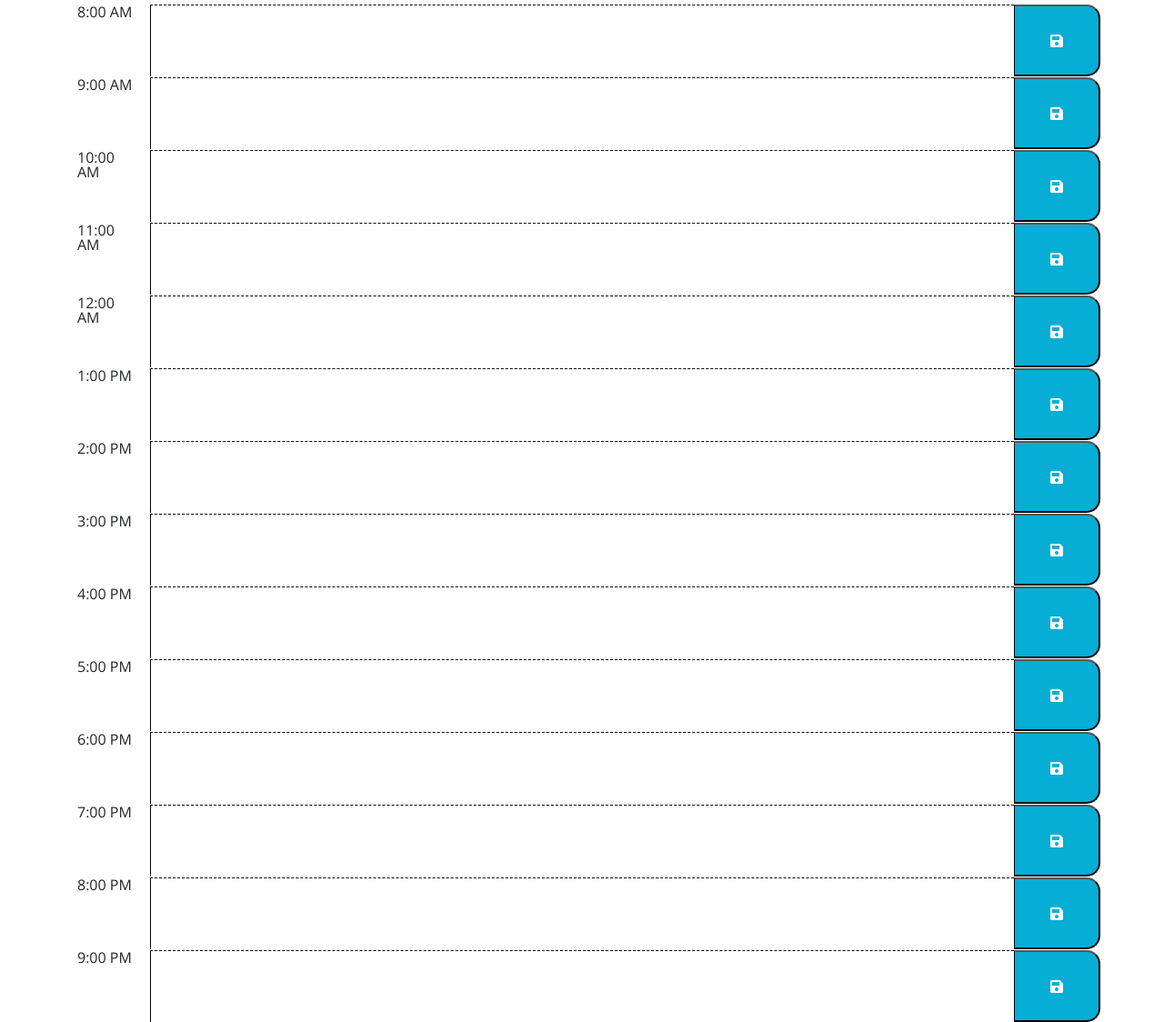
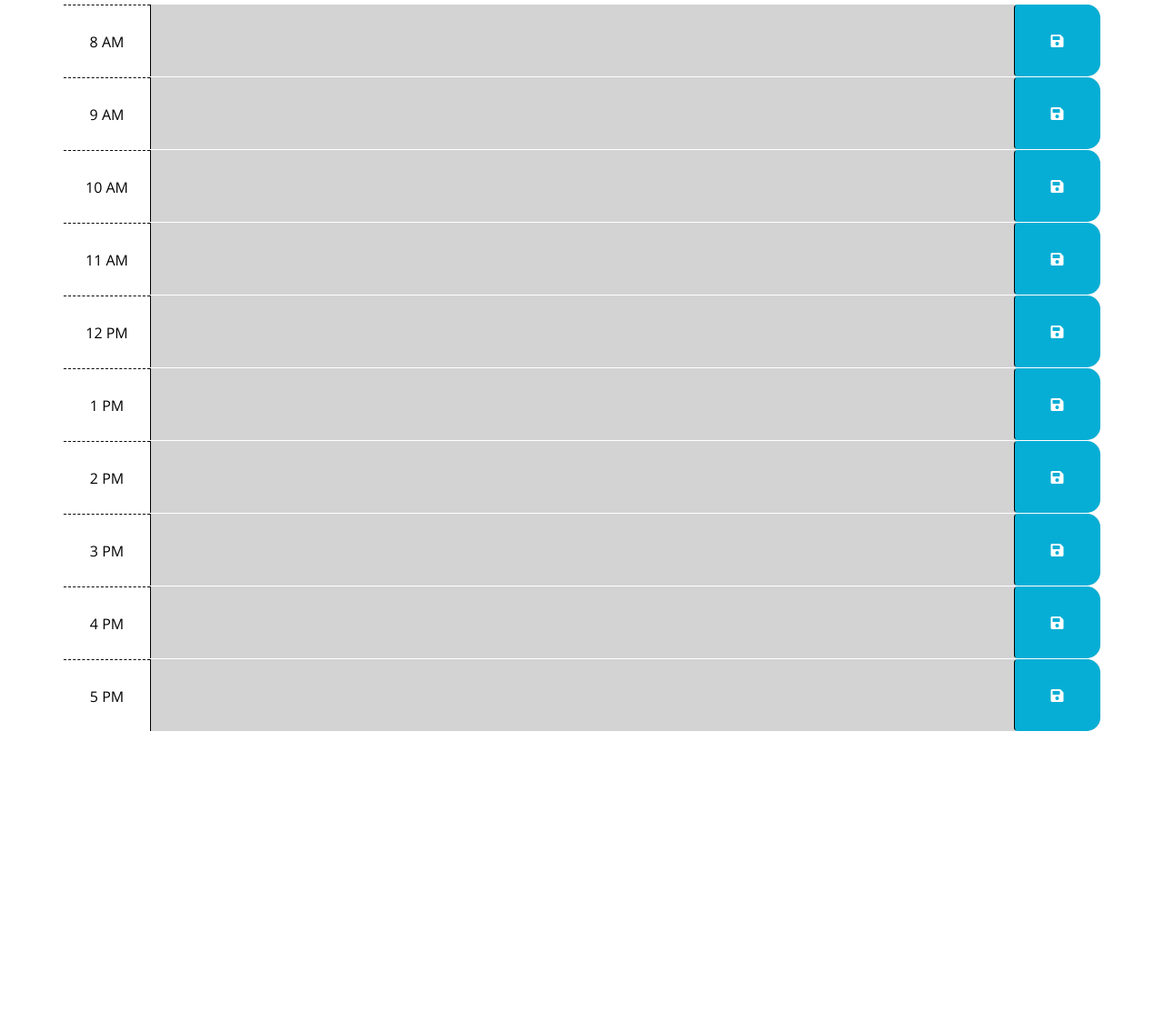
Before and after one commit to kelebetengida/Workday-Calander-, a plain HTML site: page index.html in a window 1280 px wide. Shown: the part 332-1456 px from the top of the page at 91% size. After the commit the page ends 1136 px from the top, so only its background shows below. Drawn offline with nearby package versions, Linux system fonts and the light colour scheme.

Commit message:
Update index.html

```diff
--- a/index.html
+++ b/index.html
@@ -1,116 +1,125 @@
 <!DOCTYPE html>
 <html lang="en">
+
 <head>
 	<meta charset="UTF-8" />
 	<meta name="viewport" content="width=device-width, initial-scale=1.0" />
 	<meta http-equiv="X-UA-Compatible" content="ie=edge" />
-    <link
-      rel="stylesheet"
-      href="https://stackpath.bootstrapcdn.com/bootstrap/4.3.1/css/bootstrap.min.css"
-    />
-
-    <link
-      href="https://fonts.googleapis.com/css2?family=Krona+One&family=Pacifico&family=Roboto:wght@700&display=swap"
-      rel="stylesheet"
-    />
-
-    <link
-      rel="stylesheet"
-      href="https://use.fontawesome.com/releases/v5.8.1/css/all.css"
-      integrity="sha384-50oBUHEmvpQ+1lW4y57PTFmhCaXp0ML5d60M1M7uH2+nqUivzIebhndOJK28anvf"
-      crossorigin="anonymous"
-    />
-    <link
-      href="https://fonts.googleapis.com/css?family=Open+Sans&display=swap"
-      rel="stylesheet"
-    />
-    <link rel="stylesheet" href="./Assets/css/style.css" />
-    <title>Work Day Scheduler</title>
+	<link rel="stylesheet" href="https://stackpath.bootstrapcdn.com/bootstrap/4.3.1/css/bootstrap.min.css" />
+	<link rel="stylesheet" href="https://use.fontawesome.com/releases/v5.8.1/css/all.css"
+		integrity="sha384-50oBUHEmvpQ+1lW4y57PTFmhCaXp0ML5d60M1M7uH2+nqUivzIebhndOJK28anvf" crossorigin="anonymous" />
+	<link href="https://fonts.googleapis.com/css?family=Open+Sans&display=swap" rel="stylesheet" />
+	<link rel="stylesheet" href="./assets/css/style.css" />
+	<title>Work Day Scheduler - Challenge 5: Third-Party APIs </title>
 </head>
 
 <body>
+	<!-- Header -->
 	<header class="jumbotron">
 		<h1 class="display-3">Work Day Scheduler</h1>
 		<p class="lead">A simple calendar app for scheduling your work day</p>
 		<p id="currentDay" class="lead"></p>
 	</header>
-    <!-- Timeblocks go here -->
+
 	<div class="container">
-      <div class="row" >
-        <div class="col-md-1">8:00 AM</div>
-        <textarea class="hour col-md-10"> </textarea>
-        <button class="saveBtn col-md-1" id='8'><i class="fas fa-save"></i></button>
+
+		<!-- Timeblocks start here -->
+
+		<div id="hour8" class="row time-block">
+            <div class="col-md-1 hour">
+                8 AM
             </div>
-      <div class="row" >
-        <div class="col-md-1">9:00 AM</div>
-        <textarea class="hour col-md-10"> </textarea>
-        <button class="saveBtn col-md-1" id='9'><i class="fas fa-save"></i></button>
-      </div>
-      <div class="row" >
-        <div class="col-md-1">10:00 AM</div>
-        <textarea class="hour col-md-10"> </textarea>
-        <button class="saveBtn col-md-1" id='10'><i class="fas fa-save"></i></button>
-      </div>
-      <div class="row" >
-        <div class="col-md-1">11:00 AM</div>
-        <textarea class="hour col-md-10"> </textarea>
-        <button class="saveBtn col-md-1" id='11'><i class="fas fa-save"></i></button>
-      </div>
-      <div class="row" >
-        <div class="col-md-1">12:00 AM</div>
-        <textarea class="hour col-md-10"> </textarea>
-        <button class="saveBtn col-md-1" id='12'><i class="fas fa-save"></i></button>
-      </div>
-      <div class="row" >
-        <div class="col-md-1">1:00 PM</div>
-        <textarea class="hour col-md-10"> </textarea>
-        <button class="saveBtn col-md-1" id='1'><i class="fas fa-save"></i></button>
-      </div>
-      <div class="row" >
-        <div class="col-md-1">2:00 PM</div>
-        <textarea class="hour col-md-10"> </textarea>
-        <button class="saveBtn col-md-1" id='2'><i class="fas fa-save"></i></button>
-      </div>
-      <div class="row" >
-        <div class="col-md-1">3:00 PM</div>
-        <textarea class="hour col-md-10"> </textarea>
-        <button class="saveBtn col-md-1" id='3'><i class="fas fa-save"></i></button>
-      </div>
-      <div class="row" >
-        <div class="col-md-1">4:00 PM</div>
-        <textarea class="hour col-md-10"> </textarea>
-        <button class="saveBtn col-md-1" id='4'><i class="fas fa-save"></i></button>
-      </div>
-      <div class="row" >
-        <div class="col-md-1">5:00 PM</div>
-        <textarea class="hour col-md-10"> </textarea>
-        <button class="saveBtn col-md-1" id='5'><i class="fas fa-save"></i></button>
-      </div>
-      <div class="row" >
-        <div class="col-md-1">6:00 PM</div>
-        <textarea class="hour col-md-10"> </textarea>
-        <button class="saveBtn col-md-1" id='6'><i class="fas fa-save"></i></button>
+            <textarea class="col-md-10 description">
+            </textarea>
+            <button class="btn saveBtn col-md-1"><i class="fas fa-save"></i></button>
         </div>
 
-      <div class="row" >
-        <div class="col-md-1">7:00 PM</div>
-        <textarea class="hour col-md-10"> </textarea>
-        <button class="saveBtn col-md-1" id='7'><i class="fas fa-save"></i></button>
+		<div id="hour9" class="row time-block">
+            <div class="col-md-1 hour">
+                9 AM
             </div>
-      <div class="row" >
-        <div class="col-md-1">8:00 PM</div>
-        <textarea class="hour col-md-10"> </textarea>
-        <button class="saveBtn col-md-1" id='8'><i class="fas fa-save"></i></button>
-      </div>
-      <div class="row" >
-        <div class="col-md-1">9:00 PM</div>
-        <textarea class="hour col-md-10"> </textarea>
-        <button class="saveBtn col-md-1" id='9'><i class="fas fa-save"></i></button>
-      </div>
+            <textarea class="col-md-10 description">
+            </textarea>
+            <button class="btn saveBtn col-md-1"><i class="fas fa-save"></i></button>
         </div>
 
-    <script src="https://cdnjs.cloudflare.com/ajax/libs/jquery/3.2.1/jquery.min.js"></script>
+		<div id="hour10" class="row time-block">
+            <div class="col-md-1 hour">
+                10 AM
+            </div>
+            <textarea class="col-md-10 description">
+            </textarea>
+            <button class="btn saveBtn col-md-1"><i class="fas fa-save"></i></button>
+        </div>
+
+		<div id="hour10=1" class="row time-block">
+            <div class="col-md-1 hour">
+                11 AM
+            </div>
+            <textarea class="col-md-10 description">
+            </textarea>
+            <button class="btn saveBtn col-md-1"><i class="fas fa-save"></i></button>
+        </div>
+
+		<div id="hour12" class="row time-block">
+            <div class="col-md-1 hour">
+                12 PM
+            </div>
+            <textarea class="col-md-10 description">
+            </textarea>
+            <button class="btn saveBtn col-md-1"><i class="fas fa-save"></i></button>
+        </div>
+
+		<div id="hour13" class="row time-block">
+            <div class="col-md-1 hour">
+                1 PM
+            </div>
+            <textarea class="col-md-10 description">
+            </textarea>
+            <button class="btn saveBtn col-md-1"><i class="fas fa-save"></i></button>
+        </div>
+
+		<div id="hour14" class="row time-block">
+            <div class="col-md-1 hour">
+                2 PM
+            </div>
+            <textarea class="col-md-10 description">
+            </textarea>
+            <button class="btn saveBtn col-md-1"><i class="fas fa-save"></i></button>
+        </div>
+
+		<div id="hour15" class="row time-block">
+            <div class="col-md-1 hour">
+                3 PM
+            </div>
+            <textarea class="col-md-10 description">
+            </textarea>
+            <button class="btn saveBtn col-md-1"><i class="fas fa-save"></i></button>
+        </div>
+
+		<div id="hour16" class="row time-block">
+            <div class="col-md-1 hour">
+                4 PM
+            </div>
+            <textarea class="col-md-10 description">
+            </textarea>
+            <button class="btn saveBtn col-md-1"><i class="fas fa-save"></i></button>
+        </div>
+
+		<div id="hour17" class="row time-block">
+            <div class="col-md-1 hour">
+                5 PM
+            </div>
+            <textarea class="col-md-10 description">
+            </textarea>
+            <button class="btn saveBtn col-md-1"><i class="fas fa-save"></i></button>
+        </div>
+
+	</div>
+
+	<script src="https://code.jquery.com/jquery-3.4.1.min.js"></script>
 	<script src="https://cdnjs.cloudflare.com/ajax/libs/moment.js/2.24.0/moment.min.js"></script>
-    <script src="./Assets/js/script.js"> </script>
+	<script src="./assets/js/script.js"></script>
 </body>
+
 </html>
```
Lines whose indentation alone changed are shown as unchanged.
